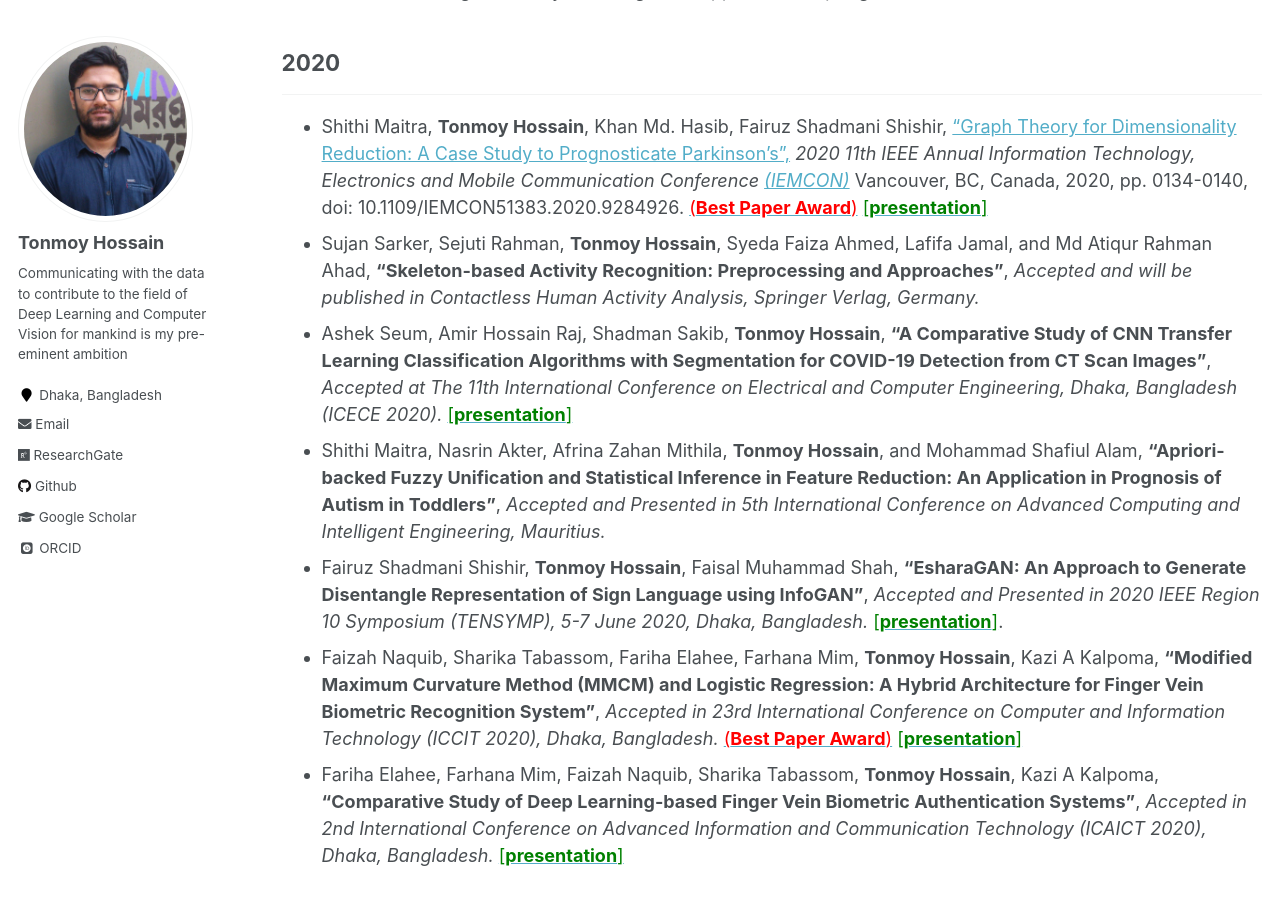
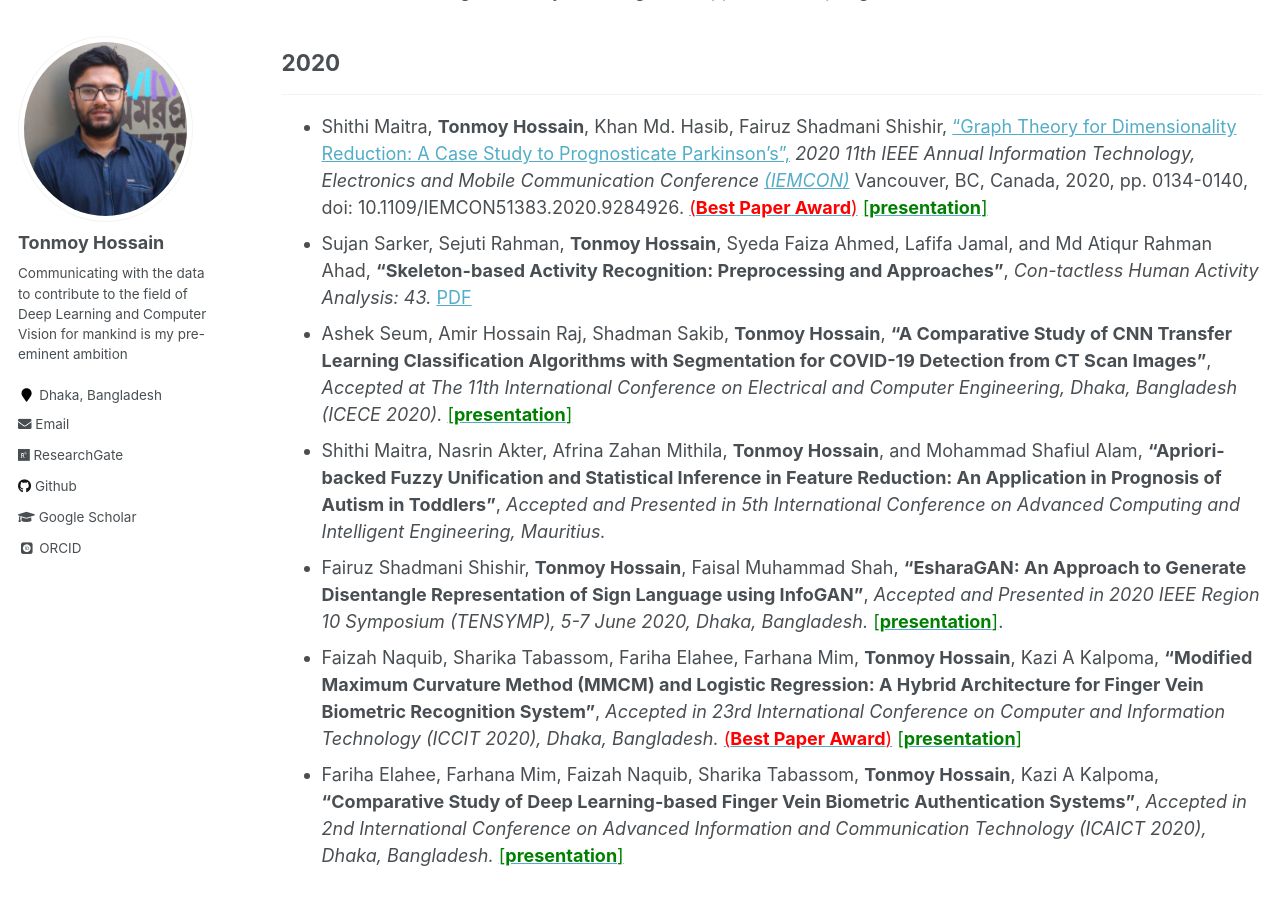
Before and after one commit to shaeekh/shaeekh.github.io, a Jekyll site: the page built from _pages/publications.md, in a window 1280 px wide and 900 px high, scrolled down 531 px. Built offline with Jekyll 4.4.1, drawn with Linux system fonts in a browser that asks for light colours; some web fonts are replaced.

Commit message:
Update publications.md

```diff
--- a/_pages/publications.md
+++ b/_pages/publications.md
@@ -17,7 +17,7 @@ author_profile: true
 ## 2020
 -----------
 *  Shithi Maitra, **Tonmoy Hossain**, Khan Md. Hasib, Fairuz Shadmani Shishir, ["Graph Theory for Dimensionality Reduction: A Case Study to Prognosticate Parkinson’s",](https://ieeexplore.ieee.org/abstract/document/9284926) <i>2020 11th IEEE Annual Information Technology, Electronics and Mobile Communication Conference [(IEMCON)](https://ieee-iemcon.org/)</i> Vancouver, BC, Canada, 2020, pp. 0134-0140, doi: 10.1109/IEMCON51383.2020.9284926. [<span style ="color:Red">(**Best Paper Award**)</span>](https://tonmoy-hossain.github.io/files/Best_Paper_Award.png) [<span style ="color:Green">[**presentation**]</span>](https://tonmoy-hossain.github.io/files/IEMCON2020(Graph).pdf)
-*  Sujan Sarker, Sejuti Rahman, **Tonmoy Hossain**, Syeda Faiza Ahmed, Lafifa Jamal, and Md Atiqur Rahman Ahad, **"Skeleton-based Activity Recognition: Preprocessing and Approaches"**, <i>Accepted and will be published in Contactless Human Activity Analysis, Springer Verlag, Germany.</i>
+*  Sujan Sarker, Sejuti Rahman, **Tonmoy Hossain**, Syeda Faiza Ahmed, Lafifa Jamal, and Md Atiqur Rahman Ahad, **"Skeleton-based Activity Recognition: Preprocessing and Approaches"**, <i>Con-tactless Human Activity Analysis: 43.</i> [PDF](https://www.springer.com/gp/book/9783030685898)
 *  Ashek Seum, Amir Hossain Raj, Shadman Sakib, **Tonmoy Hossain**, **"A Comparative Study of CNN Transfer Learning Classification Algorithms with Segmentation for COVID-19 Detection from CT Scan Images"**, <i>Accepted at The 11th International Conference on Electrical and Computer Engineering, Dhaka, Bangladesh (ICECE 2020).</i> [<span style ="color:Green">[**presentation**]</span>](https://tonmoy-hossain.github.io/files/ICECE_2020_(COVID-19).pdf)
 *  Shithi Maitra, Nasrin Akter, Afrina Zahan Mithila, **Tonmoy Hossain**, and Mohammad Shafiul Alam, **"Apriori-backed Fuzzy Unification and Statistical Inference in Feature Reduction: An Application in Prognosis of Autism in Toddlers"**, <i>Accepted and Presented in 5th International Conference on Advanced Computing and Intelligent Engineering, Mauritius.</i>
 *  Fairuz Shadmani Shishir, **Tonmoy Hossain**, Faisal Muhammad Shah, **"EsharaGAN: An Approach to Generate Disentangle Representation of Sign Language using InfoGAN"**, <i>Accepted and Presented in 2020 IEEE Region 10 Symposium (TENSYMP), 5-7 June 2020, Dhaka, Bangladesh.</i> [<span style ="color:Green">[**presentation**]</span>](https://tonmoy-hossain.github.io/files/tensymp_presentation.pdf).
```
